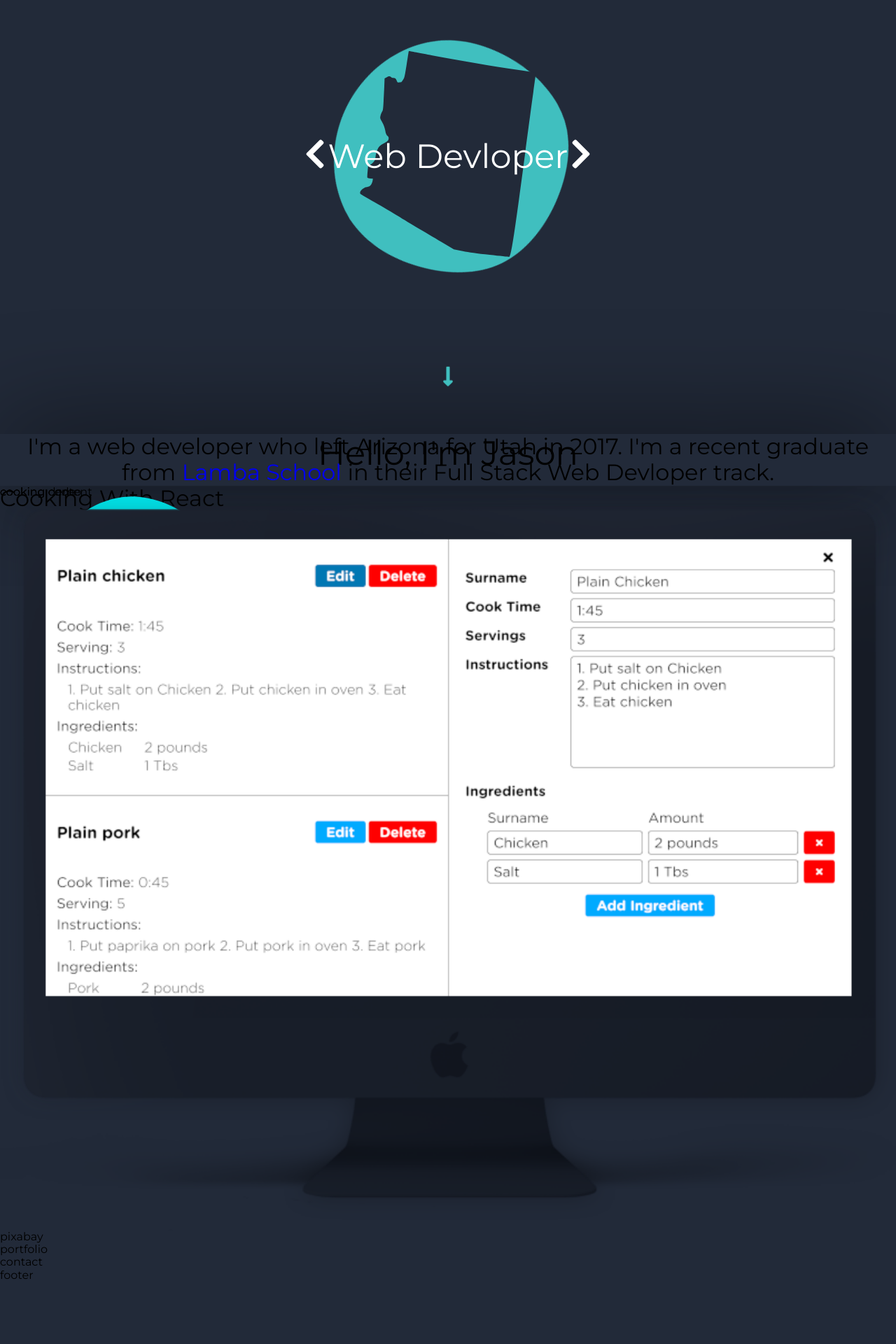
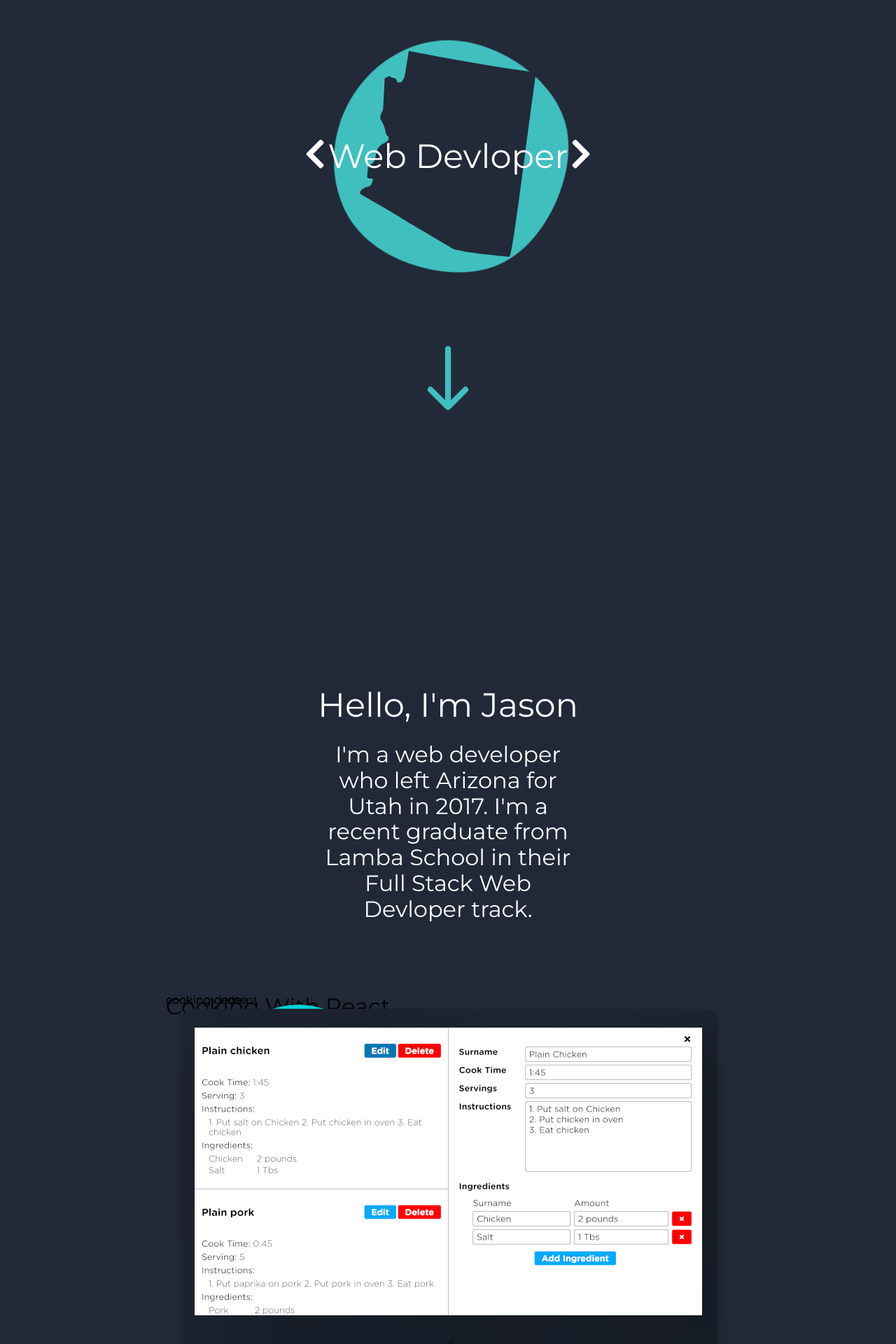
Before and after one commit to Jason-Prince/my-portfolio-app, a Next.js app: page / in a window 1280 px wide. Shown: the part 180-2100 px from the top of the page at 70% size. Before the commit the page ends 2011 px from the top, so only its background shows below. Built offline with nearby package versions, Linux system fonts and the light colour scheme.

Commit message:
about me is layout looks good

```diff
--- a/pages/index.js
+++ b/pages/index.js
@@ -2,12 +2,18 @@ const home = () => {
   return (
     <div className="body">
       <img
-        className="body body__car body__car--center-fixed"
+        className="
+          body
+          body__car
+          body__car--center-fixed"
         src="/car.png"
         alt="car"
       />
       <svg
-        className="body body__row-1 body__row-1__arizona"
+        className="
+          body
+          body__row-1
+          body__row-1__arizona"
         version="1.1"
         xmlns="http://www.w3.org/2000/svg"
         xmlns="http://www.w3.org/1999/xlink"
@@ -20,7 +26,11 @@ const home = () => {
         </g>
       </svg>
       <svg
-        className="body body__row-1 body__row-1__blob body__row-1__blob--rotate"
+        className="
+          body
+          body__row-1
+          body__row-1__blob
+          body__row-1__blob--rotate"
         viewBox="0 0 200 200"
         xmlns="http://www.w3.org/2000/svg"
       >
@@ -29,22 +39,54 @@ const home = () => {
           transform="translate(100 100)"
         />
       </svg>
-      <i className="fas fa-chevron-left body body__row-1 body__row-1__left-chevron body__row-1__left-chevron--move-left" />
-      <div className="body body__row-1 body__row-1__text body__row-1__text--fade-in">
+      <i
+        className="
+          fas
+          fa-chevron-left
+          body
+          body__row-1
+          body__row-1__left-chevron
+          body__row-1__left-chevron--move-left"
+      />
+      <div
+        className="
+          body
+          body__row-1
+          body__row-1__text
+          body__row-1__text--fade-in"
+      >
         Web Devloper
       </div>
       <i class="fas fa-chevron-right body body__row-1 body__row-1__right-chevron body__row-1__right-chevron--move-right"></i>
-      <i class="fas fa-long-arrow-alt-down body body__row-1 body__row-1__arrow body__row-1__arrow--bounce"></i>
+      <svg
+        xmlns="http://www.w3.org/2000/svg"
+        className="body body__row-1 body__row-1__arrow body__row-1__arrow--bounce"
+        viewBox="0 0 24 24"
+      >
+        <path
+          // className="body body__row-1 body__row-1__arrow body__row-1__arrow--bounce"
+          d="M11.293,22.707a1,1,0,0,0,1.414,0l6-6a1,1,0,0,0-1.414-1.414L13,19.586V2a1,1,0,0,0-2,0V19.586L6.707,15.293a1,1,0,0,0-1.414,1.414Z"
+        />
+      </svg>
 
-      <div className="about-me__title">Hello, I'm Jason</div>
-      <div className="about-me__content">
+      <div
+        className="
+        body
+        body__row-2
+        body__row-2__title"
+      >
+        Hello, I'm Jason
+      </div>
+      <div
+        className="
+        body
+        body__row-2
+        body__row-2__content"
+      >
         I'm a web developer who left Arizona for Utah in 2017. I'm a recent
-        graduate from{" "}
-        <a href="#" className="link">
-          Lamba School
-        </a>{" "}
-        in their Full Stack Web Devloper track.
+        graduate from Lamba School in their Full Stack Web Devloper track.
       </div>
+      <div className="body body__row-2 body__row-2__hide-car"></div>
       <svg
         className="cooking__blob"
         viewBox="0 0 200 200"
--- a/styles/globals.scss
+++ b/styles/globals.scss
@@ -13,6 +13,11 @@ $primary-background: hsl(220,25%,18%);
 $secondary-background: hsl(180,50%,50%);
 $text-title: #FFFFFF;
 $text-content: #7C8898;
+$box-shadow:    0 2px 1px rgba(0,0,0,0.09),
+                0 4px 2px rgba(0,0,0,0.09),
+                0 8px 4px rgba(0,0,0,0.09),
+                0 16px 8px rgba(0,0,0,0.09),
+                0 32px 16px rgba(0,0,0,0.09);
 
 
 body {
@@ -33,7 +38,7 @@ a:hover {
 .body {
     display: grid;
     grid-template-columns: 1fr;
-    grid-template-rows: 1fr;
+    grid-template-rows: 100vh;
     justify-self: center;
     &__car {
         width: 100px;
@@ -51,9 +56,9 @@ a:hover {
         width: 411px;
         height: 100vh;
         &__blob {
-            z-index: -1;
             fill: $secondary-background;
             width: 390px;
+            z-index: -1;
             &--rotate {
                 animation: rotate 50s infinite;
             }
@@ -73,7 +78,6 @@ a:hover {
             }
         }
         &__text {
-            z-index: 1;
             font-size: 3rem;
             color: $text-title;
             opacity: 0;
@@ -94,26 +98,49 @@ a:hover {
             }
         }
         &__arrow {
-            font-size: 2em;
-            color: $secondary-background;
-            z-index: 3;
+            fill: $secondary-background;
+            width: 100px;
             &--bounce {
                 animation: bounce 2s ease-in-out alternate infinite;
             }
         }
     }
-    .about-me__title {
-        grid-row: 3;
+    &__row-2 {
+        grid-row: 2;
         grid-column: 1;
-        font-size: 3rem;
-        text-align: center;
-        box-shadow: 0 0 150px #000000a6;
-    }
-    .about-me__content {
-        grid-row: 3;
-        grid-column: 1;
-        font-size: 2rem;
-        text-align: center;
+        width: 411px;
+        color: $text-title;
+        z-index: 1;
+        &__title {
+            width: 380px;
+            font-size: 3rem;
+            text-align: center;
+            position: relative;
+            top: 45%;
+
+            &--fade-in {
+                animation: fade-in 2s 2s forwards;
+            }
+        }
+        &__content {
+            width: 380px;
+            text-align: center;
+            font-size: 2rem;
+            position: relative;
+            top: 55%;
+            &--fade-in {
+                animation: fade-in 2s 2s forwards;
+            }
+        }
+        &__hide-car {
+            background-color: $primary-background;
+            width: 411px;
+            height: 360px;
+            z-index: 0;
+            position: relative;
+            top: 45%;
+            opacity: .8;
+        }
     }
     .cooking__blob {
         grid-row: 4;
@@ -176,10 +203,11 @@ a:hover {
 }
 @keyframes bounce {
     0% {
-
+        z-index: -1;
         transform: translateY(35%);
     }
     100% {
+        z-index: -1;
         transform: translateY(45%);
     }
 }
@@ -203,7 +231,12 @@ a:hover {
     }
 }
 @keyframes fade-in {
+    0% {
+        z-index: 1;
+    }
+
     100% {
+        z-index: 1;
         opacity: 1;
     }
 }
```
